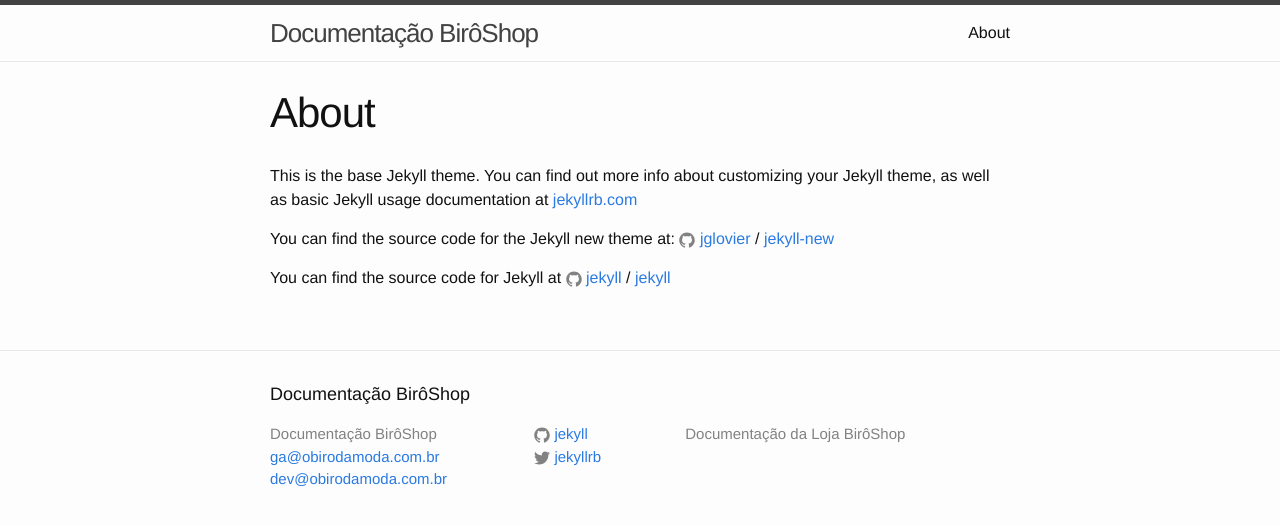
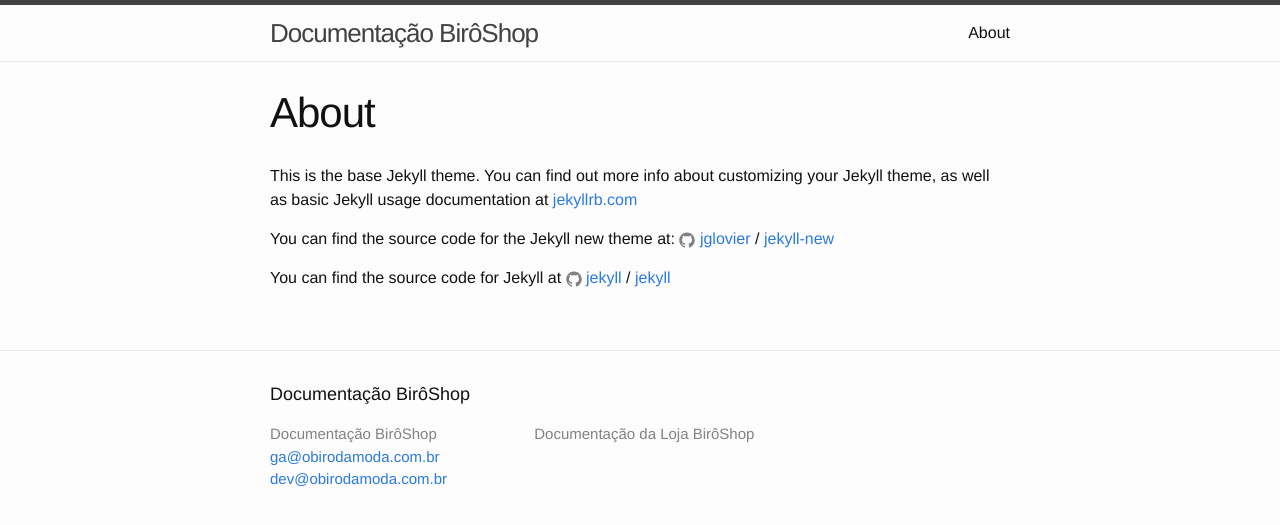
Before and after one commit to birodocumentacao/doc, a Jekyll site: the page built from about.md, in a window 1280 px wide. Shown: the top 525 px of the page. Built offline with Jekyll 4.4.1, drawn with Linux system fonts in a browser that asks for light colours.

```diff
--- a/_includes/footer.html
+++ b/_includes/footer.html
@@ -12,22 +12,6 @@
         </ul>
       </div>
 
-      <div class="footer-col footer-col-2">
-        <ul class="social-media-list">
-          {% if site.github_username %}
-          <li>
-            {% include icon-github.html username=site.github_username %}
-          </li>
-          {% endif %}
-
-          {% if site.twitter_username %}
-          <li>
-            {% include icon-twitter.html username=site.twitter_username %}
-          </li>
-          {% endif %}
-        </ul>
-      </div>
-
       <div class="footer-col footer-col-3">
         <p>{{ site.description }}</p>
       </div>
--- a/index.html
+++ b/index.html
@@ -10,7 +10,6 @@
     {% for post in site.posts %}
       <li>
         <span class="post-meta">{{ post.date | date: "%b %-d, %Y" }}</span>
-
         <h2>
           <a class="post-link" href="{{ post.url | prepend: site.baseurl }}">{{ post.title }}</a>
         </h2>
@@ -18,6 +17,4 @@
     {% endfor %}
   </ul>
 
-  <p class="rss-subscribe">subscribe <a href="{{ "/feed.xml" | prepend: site.baseurl }}">via RSS</a></p>
-
 </div>
```
Also changed, not shown: _posts/2017-04-24-ajustado-logo-footer.md (added, +13 -0 lines), _posts/2017-04-24-mudando-horario-header.md (added, +13 -0 lines), assets/images/logo_footer.png (added).
